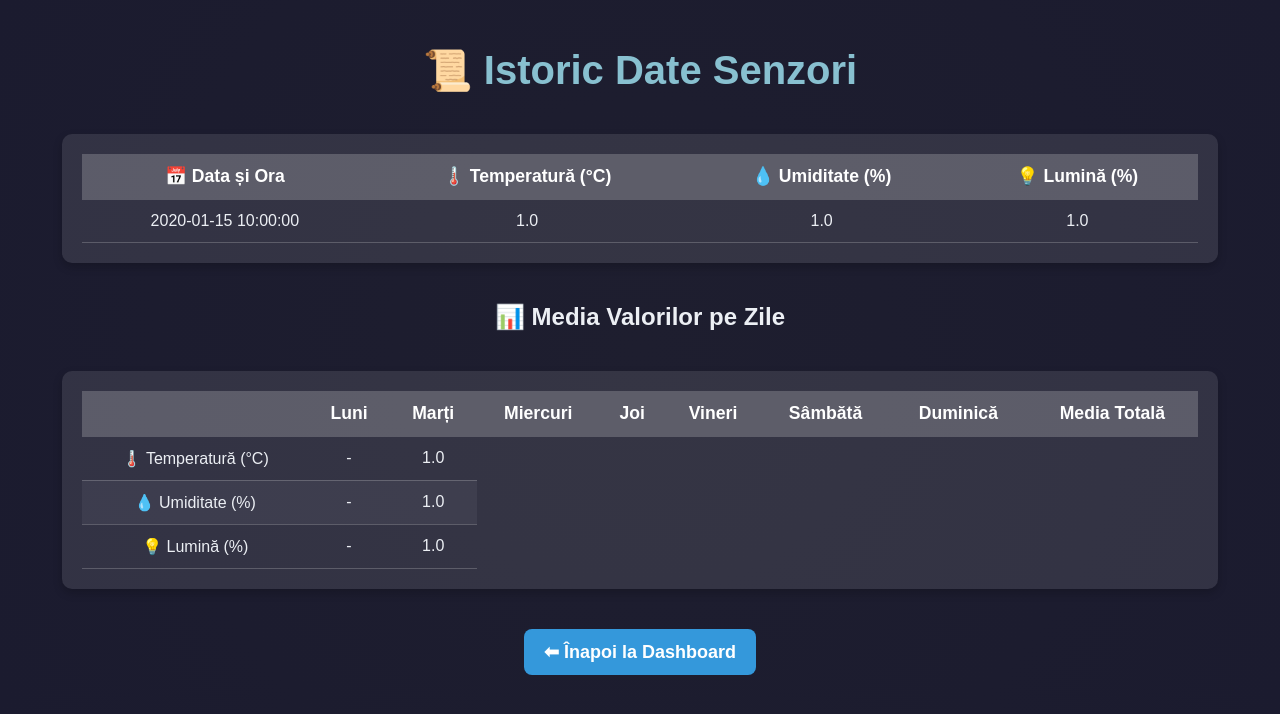
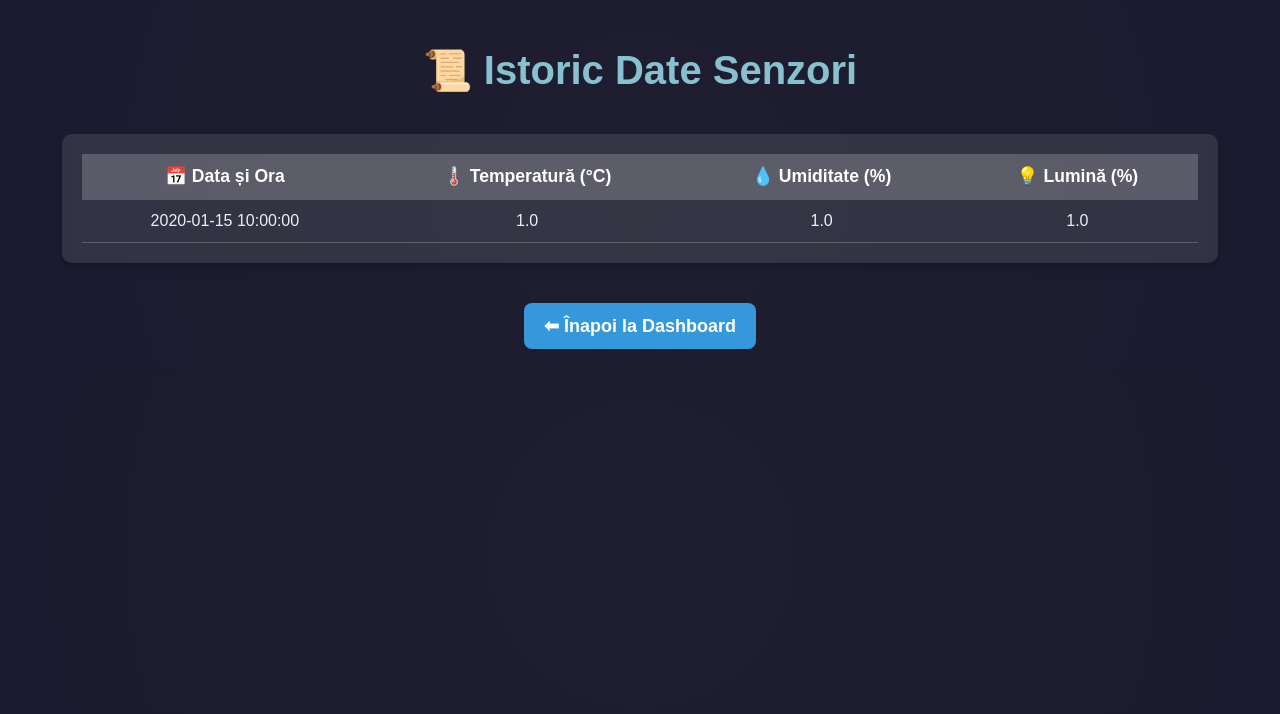
Before and after one commit to Mateidy/Proiect-Facultate, a Flask app: page /history in a window 1280 px wide. Shown: the top 714 px of the page. Run offline with Flask 3, Linux system fonts and the light colour scheme; tables that the repository leaves empty hold one stand-in row (values such as "Sample post").

Commit message:
modificari

```diff
--- a/main.py
+++ b/main.py
@@ -94,40 +94,9 @@ def receive_sensor_data():
         return jsonify({"status": "success"}), 200
     return jsonify({"status": "error", "message": "Invalid data"}), 400
 
-
 @app.route("/history")
 def history():
-    data = SensorData.query.order_by(SensorData.timestamp.desc()).limit(50).all()  # Luăm ultimele 70 de înregistrări
-
-    grouped_data = [data[i:i+5] for i in range(0, len(data), 5)]
-
-    medii_temperatura = []
-    medii_umiditate = []
-    medii_lumina = []
-
-    for group in grouped_data[:7]:
-        if len(group) == 5:
-            avg_temp = round(sum(entry.temperature for entry in group) / 5, 2)
-            avg_humidity = round(sum(entry.humidity for entry in group) / 5, 2)
-            avg_light = round(sum(entry.light for entry in group) / 5, 2)
-        else:
-            avg_temp, avg_humidity, avg_light = "N/A", "N/A", "N/A"
-
-        medii_temperatura.append(avg_temp)
-        medii_umiditate.append(avg_humidity)
-        medii_lumina.append(avg_light)
-
-    if data:
-        medie_temp_totala = round(sum(entry.temperature for entry in data) / len(data), 2)
-        medie_umiditate_totala = round(sum(entry.humidity for entry in data) / len(data), 2)
-        medie_lumina_totala = round(sum(entry.light for entry in data) / len(data), 2)
-    else:
-        medie_temp_totala, medie_umiditate_totala, medie_lumina_totala = "N/A", "N/A", "N/A"
-
-    medii_temperatura.append(medie_temp_totala)
-    medii_umiditate.append(medie_umiditate_totala)
-    medii_lumina.append(medie_lumina_totala)
-
+    data = SensorData.query.order_by(SensorData.timestamp.desc()).limit(50).all()
     formatted_data = [
         {
             "timestamp": entry.timestamp.strftime("%Y-%m-%d %H:%M:%S"),
@@ -137,12 +106,7 @@ def history():
         }
         for entry in data
     ]
-
-    return render_template("history.html",
-                           history_data=formatted_data,
-                           medii_temperatura=medii_temperatura,
-                           medii_umiditate=medii_umiditate,
-                           medii_lumina=medii_lumina)
+    return render_template("history.html", history_data=formatted_data)
 
 @socketio.on('connect')
 def on_connect():
--- a/requirements.txt
+++ b/requirements.txt
@@ -2,8 +2,3 @@ flask
 flask-socketio
 requests
 chart.js
-flask-sqlalchemy
-flask-socketio
-gunicorn
-eventlet
-werkzeug
--- a/templates/dashboard.html
+++ b/templates/dashboard.html
@@ -8,8 +8,6 @@
     <script src="https://cdn.jsdelivr.net/npm/chart.js"></script>
     <script src="https://cdnjs.cloudflare.com/ajax/libs/socket.io/4.5.1/socket.io.min.js"></script>
 </head>
-
-
 <body>
     <h1>Bine ai venit, {{ username }}</h1>
 
--- a/templates/history.html
+++ b/templates/history.html
@@ -32,46 +32,6 @@
         </table>
     </div>
 
-
-    <h2>📊 Media Valorilor pe Zile</h2>
-    <div class="history-container">
-        <table class="history-table">
-            <thead>
-                <tr>
-                    <th></th>
-                    <th>Luni</th>
-                    <th>Marți</th>
-                    <th>Miercuri</th>
-                    <th>Joi</th>
-                    <th>Vineri</th>
-                    <th>Sâmbătă</th>
-                    <th>Duminică</th>
-                    <th>Media Totală</th>
-                </tr>
-            </thead>
-            <tbody>
-                <tr>
-                    <td>🌡️ Temperatură (°C)</td>
-                    {% for val in medii_temperatura %}
-                        <td>{% if val != "N/A" %}{{ val }}{% else %}-{% endif %}</td>
-                    {% endfor %}
-                </tr>
-                <tr>
-                    <td>💧 Umiditate (%)</td>
-                    {% for val in medii_umiditate %}
-                        <td>{% if val != "N/A" %}{{ val }}{% else %}-{% endif %}</td>
-                    {% endfor %}
-                </tr>
-                <tr>
-                    <td>💡 Lumină (%)</td>
-                    {% for val in medii_lumina %}
-                        <td>{% if val != "N/A" %}{{ val }}{% else %}-{% endif %}</td>
-                    {% endfor %}
-                </tr>
-            </tbody>
-        </table>
-    </div>
-
     <a href="{{ url_for('dashboard') }}" class="history-button">⬅ Înapoi la Dashboard</a>
 </body>
 </html>
--- a/templates/index.html
+++ b/templates/index.html
@@ -5,13 +5,8 @@
     <meta name="viewport" content="width=device-width, initial-scale=1.0">
     <title>Monitorizare Sera</title>
     <link rel="stylesheet" href="styles.css">
-<head>
     <script src="https://cdn.jsdelivr.net/npm/chart.js"></script>
 </head>
-
-</head>
-
-
 <body>
     <h1>Monitorizare Sera</h1>
     <div>
```
Also changed, not shown: 2 other files.
